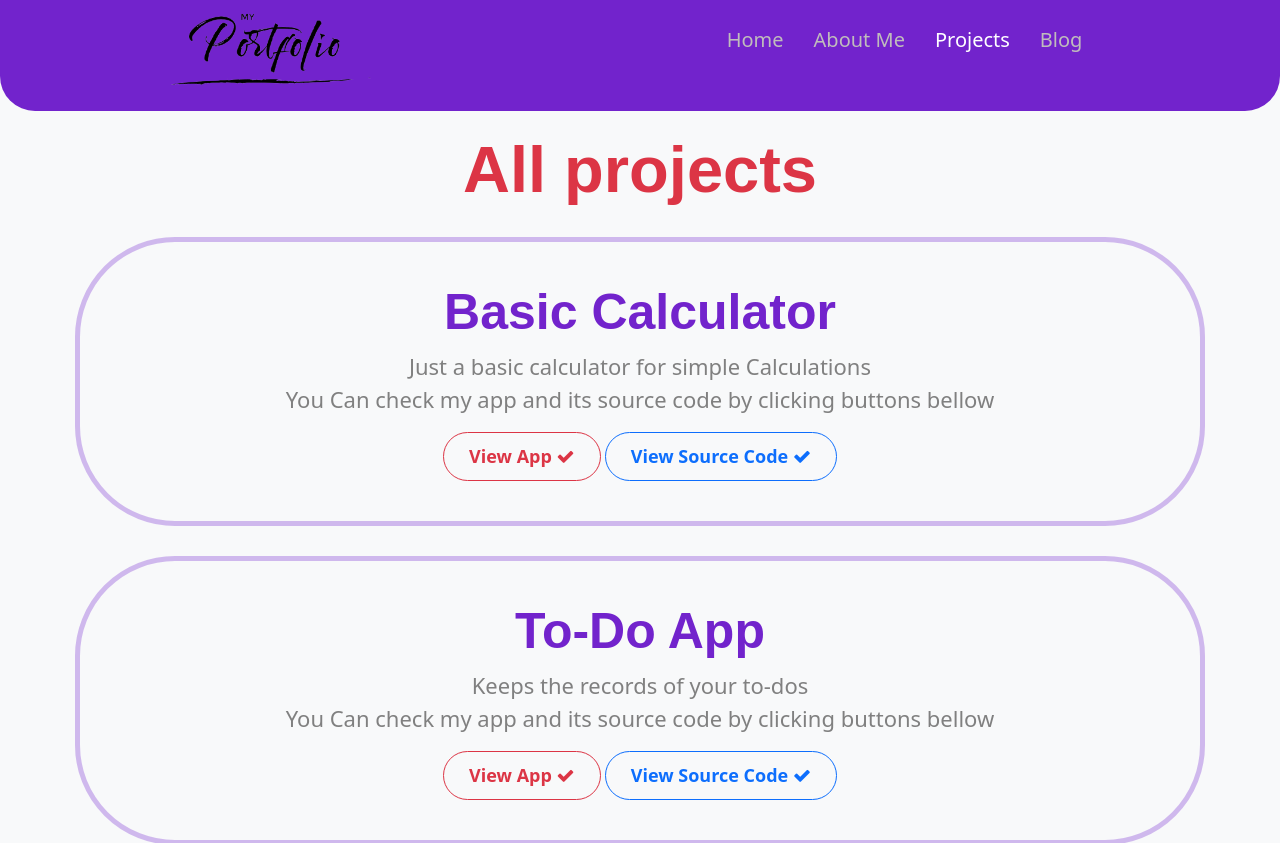
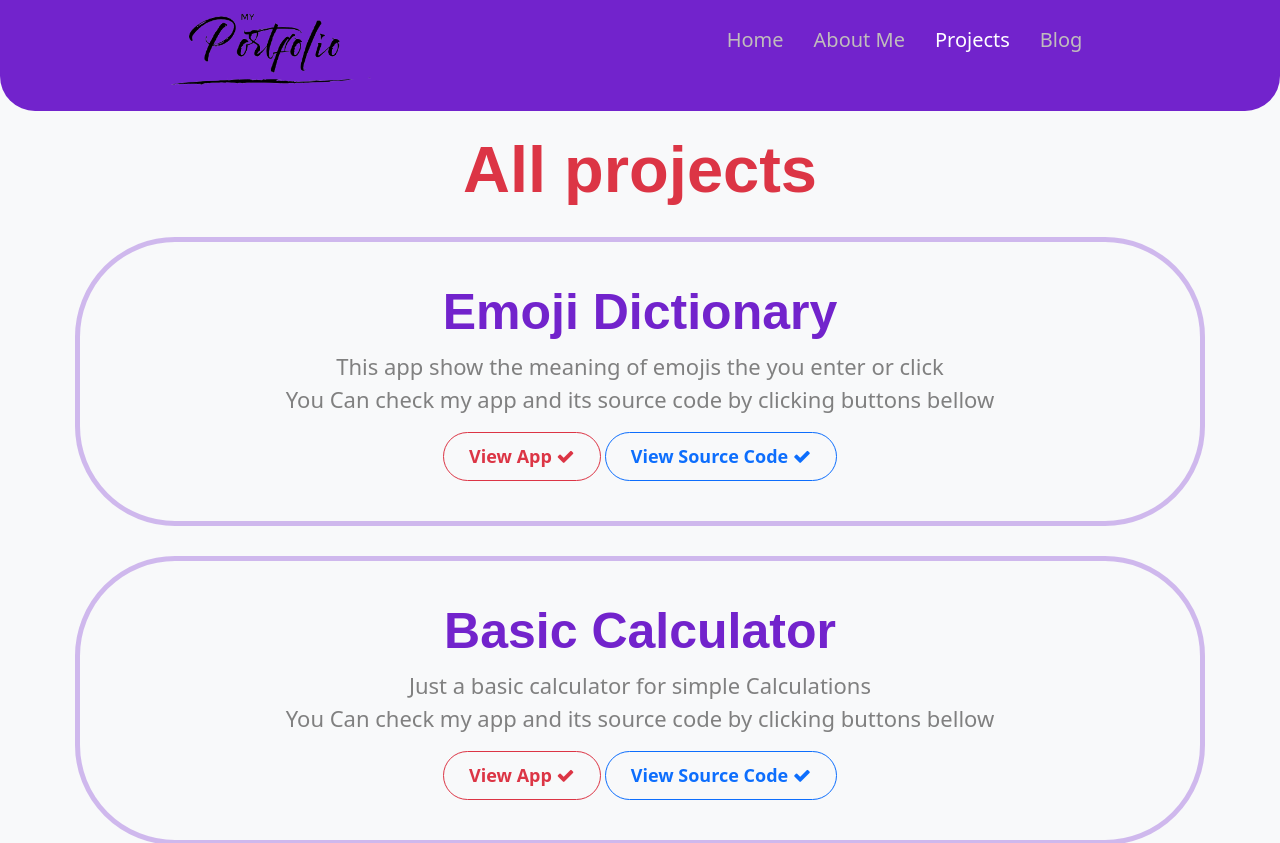
Before and after one commit to rshubham005/portflio-site, a plain HTML site: page projects.html in a window 1280 px wide. Shown: the top 843 px of the page. Drawn offline with nearby package versions, Linux system fonts and the light colour scheme.

Commit message:
Update projects.html

```diff
--- a/projects.html
+++ b/projects.html
@@ -28,6 +28,17 @@
     <div class="container projects">
         <h1 class="project-heading">All projects</h1>
         <ol class="project-list">
+          <li>
+            <div class="container project-text">
+                <h1 class="project-head">Emoji Dictionary</h1>
+                  <p class="project-para">This app show the meaning of emojis the you enter or click
+                    <br>
+                    You Can check my app and its source code by clicking buttons bellow
+                  </p>
+                    <a href="https://82bxj.csb.app/" class="btn btn-outline-danger">View App <i class="fa fa-check"></i></a>
+                    <a href="https://github.com/rshubham005/Emojipedia-app" class="btn btn-outline-primary">View Source Code <i class="fa fa-check"></i></a>
+                </div>
+          </li>
           <li>
             <div class="container project-text">
                 <h1 class="project-head">Basic Calculator</h1>
```
